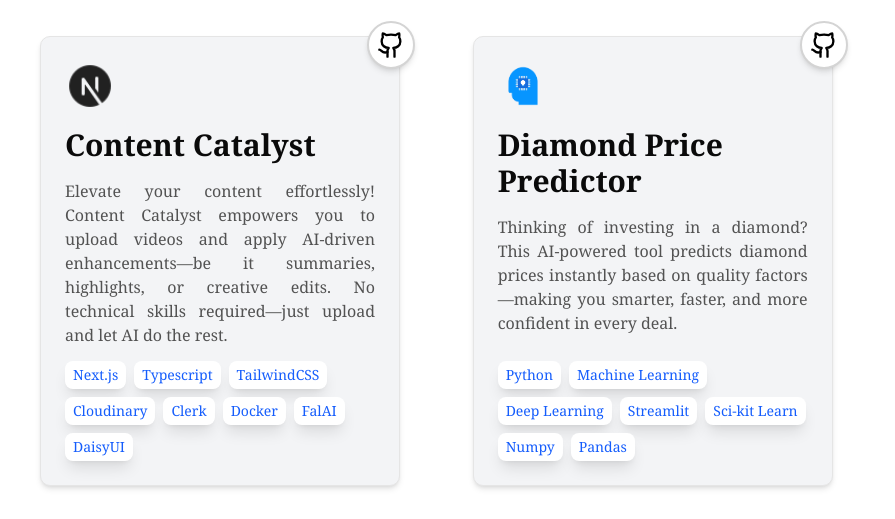
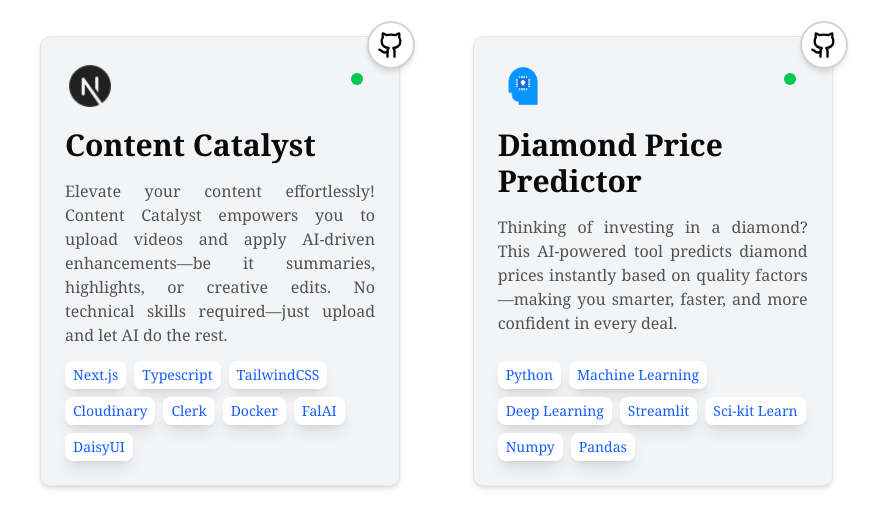
Before and after one commit to Prateekk02/portfolio, a Next.js app: page / in a window 1280 px wide. Shown: the part 800-1319 px from the top of the page, without its empty margins (192-1087 px from the left). Built offline with nearby package versions, Linux system fonts and the light colour scheme.

Commit message:
Added Blinker

```diff
--- a/components/ProjectCard.tsx
+++ b/components/ProjectCard.tsx
@@ -3,15 +3,8 @@ import React from "react";
 import Image from "next/image";
 import Link from "next/link";
 import { Github } from 'lucide-react';
-
-interface ProjectCardProps {
-  logoLink: string;
-  title: string;
-  content: string;
-  techList: string[];
-  href: string,
-  githubLink: string
-}
+import { ProjectCardProps } from "@/lib/types";
+import Blinker from "./ui/blinker";
 
 const ProjectCard: React.FC<ProjectCardProps> = ({
   logoLink,
@@ -28,8 +21,8 @@ const ProjectCard: React.FC<ProjectCardProps> = ({
           <Github size={28} className="text-black dark:text-white" />
         </Link>
       </div>
-
-      <Link target="_blank" href={href} className="flex flex-col h-full">
+      {href ? (<Link target="_blank" href={href} className="flex flex-col h-full">
+        <Blinker color="green" />
         <div className="p-2">
           <Image src={logoLink} alt={`${title} logo`} width={50} height={50} />
         </div>
@@ -50,7 +43,30 @@ const ProjectCard: React.FC<ProjectCardProps> = ({
             </span>
           ))}
         </div>
-      </Link>
+      </Link>) : (
+        <div className="flex flex-col h-full">
+        <div className="p-2">
+          <Image src={logoLink} alt={`${title} logo`} width={50} height={50} />
+        </div>
+
+        <div className="text-3xl font-bold p-2 dark:text-black">{title}</div>
+
+        <div className="text-justify text-md text-neutral-600 p-2 flex-grow overflow-y-auto">
+          {content}
+        </div>
+
+        <div className="p-2 flex flex-wrap gap-2 mt-auto">
+          {techList.map((tech, idx) => (
+            <span
+              key={idx}
+              className="bg-white text-sm text-blue-600 px-2 py-1 rounded-md shadow-lg"
+            >
+              {tech}
+            </span>
+          ))}
+        </div>
+      </div>
+      )}
     </div>
   );
 };
--- a/components/SnippetsCard.tsx
+++ b/components/SnippetsCard.tsx
@@ -2,7 +2,7 @@ import React from 'react'
 import Link from 'next/link'
 import Image from 'next/image'
 import { SnippetsCardProps } from '@/lib/types'
-
+import Blinker from './ui/blinker'
 
 
 const SnippetsCard: React.FC<SnippetsCardProps> = ({logoLink, title, content, href}) => {
@@ -10,7 +10,7 @@ const SnippetsCard: React.FC<SnippetsCardProps> = ({logoLink, title, content, hr
     <div className=' relative bg-[#f3f4f6] dark:bg-blue-200 w-[350px] h-[180px] p-4 rounded-lg shadow-md hover:shadow-xl dark:hover:shadow-blue-950 dark:hover:bg-blue-300 duration-300 hover:bg-[#d1d1d2] border hover:scale-102 flex flex-col'>
       {href ? (
         <Link target="_blank" href={href} className="flex flex-col h-full">
-          <div className="absolute top-3 right-3 h-2 w-2 rounded-full animate-pulse bg-green-500"></div>
+          <Blinker color='green' />
         <div className="flex items-center mb-2">
           <div className="mr-2">
             <Image
@@ -30,7 +30,7 @@ const SnippetsCard: React.FC<SnippetsCardProps> = ({logoLink, title, content, hr
       </Link>
       ) : (
         <div className="flex flex-col h-full">
-          <div className="absolute top-3 right-3 h-2 w-2 rounded-full animate-pulse bg-red-700"></div>
+          <Blinker color='red'/>
           <div className="flex items-center mb-2">
             <div className="mr-2">
               <Image
--- /dev/null
+++ b/components/ui/blinker.tsx
@@ -0,0 +1,31 @@
+import React from 'react'
+import { BlinkerProps } from '@/lib/types';
+
+const colorMap: Record<string, string> = {
+  red: 'bg-red-500',
+  green: 'bg-green-500',
+  blue: 'bg-blue-500',
+  yellow: 'bg-yellow-500',
+
+};
+
+const shadowMap: Record<string, string> = {
+  red: 'shadow-[0_0_10px_3px_rgba(239,68,68,0.7)]',
+  green: 'shadow-[0_0_10px_3px_rgba(34,197,94,0.7)]',
+  blue: 'shadow-[0_0_10px_3px_rgba(59,130,246,0.7)]',
+  yellow: 'shadow-[0_0_10px_3px_rgba(234,179,8,0.7)]',
+};
+
+const Blinker: React.FC<BlinkerProps> = ({ color }) => {
+  const bgClass = colorMap[color] || 'bg-green-500';
+  const shadowClass = shadowMap[color] || 'shadow-[0_0_10px_3px_rgba(34,197,94,0.7)]';
+
+  return (
+    <>
+      <div className={`absolute top-9 right-9 h-3 w-3 rounded-full ${bgClass} ${shadowClass} animate-ping`}></div>
+      <div className={`absolute top-9 right-9 h-3 w-3 rounded-full ${bgClass}`}></div>
+    </>
+  )
+}
+
+export default Blinker;
```
Also changed, not shown: lib/types.ts (+13 -0 lines).
